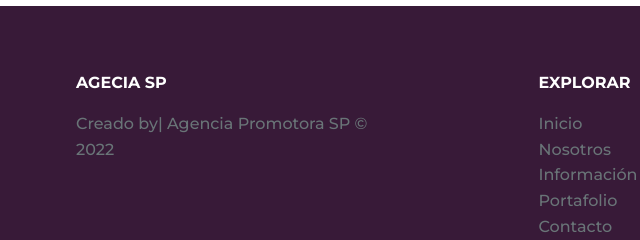
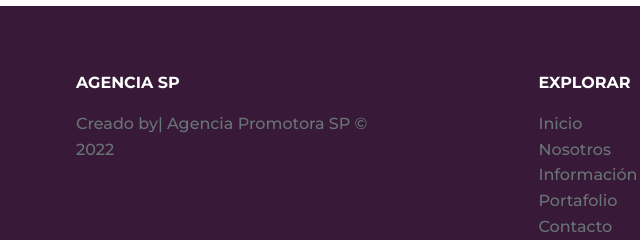
Before and after one commit to agenciasp/promotoraa, a plain HTML site: page index.html in a window 1280 px wide. Shown: the part 2773-3013 px from the top of the page, 52-692 px from the left. Drawn offline with nearby package versions, Linux system fonts and the light colour scheme; a script that the page names is missing.

Commit message:
Update index.html

```diff
--- a/index.html
+++ b/index.html
@@ -189,7 +189,7 @@
         <footer class="footer section">
             <div class="footer__container bd-grid">
                 <div class="footer__data">
-                    <h2 class="footer__title">AGECIA SP</h2>
+                    <h2 class="footer__title">AGENCIA SP</h2>
                     <p class="footer__text">Creado by| Agencia Promotora SP &copy; 2022 </p>
                 </div>
 
```
